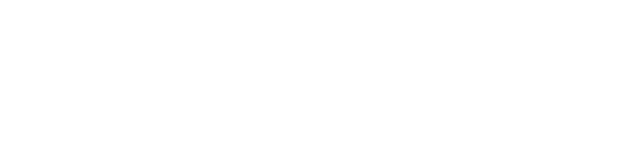
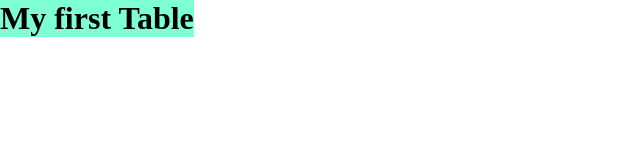
Before and after one commit to DaniloBMike/Tables, a plain HTML site: page index.html in a window 1280 px wide. Shown: the whole page, without its empty margins (0-640 px from the left). Drawn offline with Linux system fonts and the light colour scheme.

Commit message:
Update
Formulate some HTML structured, created a CSS file and linked to HTML.

```diff
--- /dev/null
+++ b/index.css
@@ -0,0 +1,15 @@
+* {
+    text-decoration: none;
+    padding: 0px;
+    margin: 0px;
+}
+
+body {
+    min-height: 100vh;
+}
+
+h1 {
+    background-color: aquamarine;
+    display: inline-block;
+
+}
--- a/index.html
+++ b/index.html
@@ -3,9 +3,29 @@
 <head>
     <meta charset="UTF-8">
     <meta name="viewport" content="width=device-width, initial-scale=1.0">
-    <title>Document</title>
+    <title>TABLE</title>
+    <link rel="stylesheet" href="index.css">
 </head>
+
+        <!---BODY-->
+
 <body>
+
+    <!--H1-->
+
+    <h1>My first Table</h1>
+
+    <!--SECTION-->
+
+    <section>
+
+        <!--TABLE-->
+
+        <table>
+
+        </table>
+
+    </section>
 
 </body>
 </html>
```
